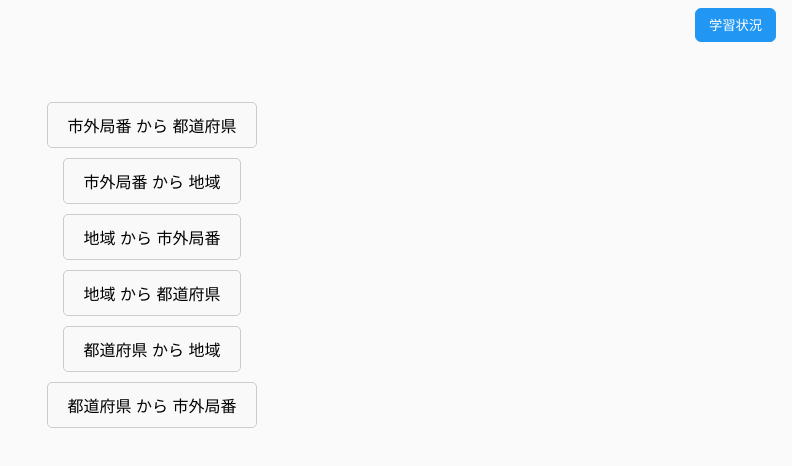
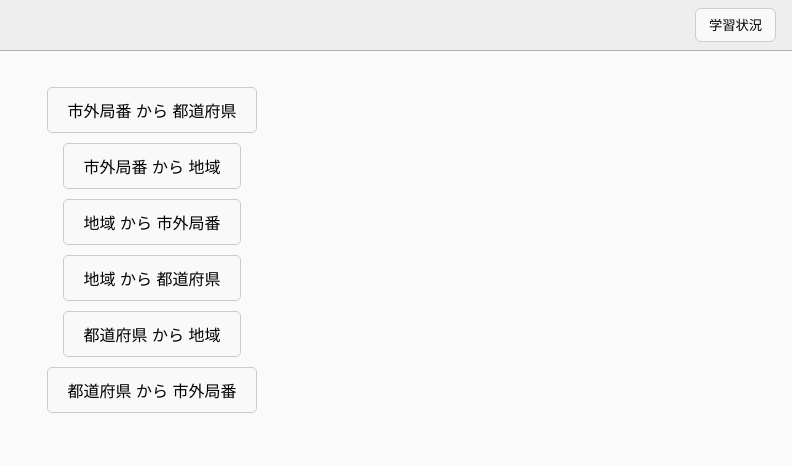
Before and after one commit to LitMc/fast-learning, a website built with Vite: page index.html in a window 1280 px wide. Shown: the whole page, without its empty margins (488-1280 px from the left). Built offline with nearby package versions, Linux system fonts and the light colour scheme.

Commit message:
トップバーを色づける

```diff
--- a/src/styles.css
+++ b/src/styles.css
@@ -8,7 +8,7 @@ html {
 #app {
   max-width: 480px;
   margin: auto;
-  padding: 2rem;
+  padding: 1rem;
 }
 
 .choices {
@@ -56,8 +56,10 @@ html {
 .toast.ok    { background: #4caf50; }  /* 緑 */
 .toast.fail  { background: #f44336; }  /* 赤 */
 
-/* Divide the topbar into two sections */
+/* Add a light background color to the topbar */
 #topbar {
+  background-color: #eeeeee;
+  border-bottom: 1px solid #b1b1b1; /* Subtle border to separate from content */
   display: flex;
   justify-content: space-between;
   align-items: center;
@@ -90,9 +92,8 @@ html {
 
 #progress-btn {
   padding: 0.4rem 0.8rem;
-  border: 1px solid #2196f3;
-  background: #2196f3;
-  color: #fff;
+  border: 1px solid #cccccc;
+  background: #f9f9f9;
   border-radius: 6px;
   cursor: pointer;
 }
```
